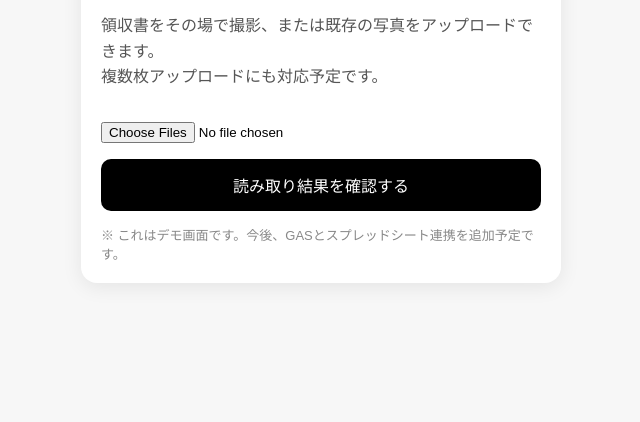
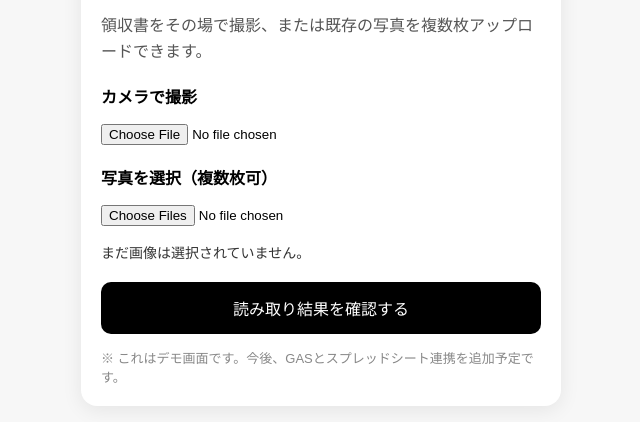
Before and after one commit to hiro-2025-0212/recept-demo, a plain HTML site: page index.html in a window 1280 px wide. Shown: the part 98-520 px from the top of the page, without its empty margins (319-959 px from the left). Drawn offline with Linux system fonts and the light colour scheme.

Commit message:
Update index.html

```diff
--- a/index.html
+++ b/index.html
@@ -29,12 +29,20 @@
       color: #555;
       line-height: 1.6;
     }
+    .section {
+      margin-top: 20px;
+    }
+    .label {
+      display: block;
+      font-weight: bold;
+      margin-bottom: 8px;
+    }
     input[type="file"] {
-      margin-top: 16px;
       width: 100%;
+      margin-top: 8px;
     }
     button {
-      margin-top: 16px;
+      margin-top: 20px;
       width: 100%;
       padding: 14px;
       border: none;
@@ -49,6 +57,12 @@
       font-size: 13px;
       color: #888;
     }
+    .preview {
+      margin-top: 16px;
+      font-size: 14px;
+      color: #333;
+      white-space: pre-line;
+    }
   </style>
 </head>
 <body>
@@ -56,11 +70,32 @@
     <div class="card">
       <h1>領収書登録デモ</h1>
       <p>
-        領収書をその場で撮影、または既存の写真をアップロードできます。<br>
-        複数枚アップロードにも対応予定です。
+        領収書をその場で撮影、または既存の写真を複数枚アップロードできます。
       </p>
 
-      <input type="file" accept="image/*" multiple capture="environment">
+      <div class="section">
+        <label class="label" for="cameraInput">カメラで撮影</label>
+        <input
+          id="cameraInput"
+          type="file"
+          accept="image/*"
+          capture="environment"
+          onchange="showSelectedFiles()"
+        >
+      </div>
+
+      <div class="section">
+        <label class="label" for="photoInput">写真を選択（複数枚可）</label>
+        <input
+          id="photoInput"
+          type="file"
+          accept="image/*"
+          multiple
+          onchange="showSelectedFiles()"
+        >
+      </div>
+
+      <div id="preview" class="preview">まだ画像は選択されていません。</div>
 
       <button onclick="alert('次に読み取り結果確認画面へ進む想定です')">
         読み取り結果を確認する
@@ -71,5 +106,35 @@
       </div>
     </div>
   </div>
+
+  <script>
+    function showSelectedFiles() {
+      const cameraFiles = document.getElementById('cameraInput').files;
+      const photoFiles = document.getElementById('photoInput').files;
+      const preview = document.getElementById('preview');
+
+      let text = '';
+
+      if (cameraFiles.length > 0) {
+        text += '【カメラで撮影】\n';
+        for (let i = 0; i < cameraFiles.length; i++) {
+          text += '- ' + cameraFiles[i].name + '\n';
+        }
+      }
+
+      if (photoFiles.length > 0) {
+        text += '【写真を選択】\n';
+        for (let i = 0; i < photoFiles.length; i++) {
+          text += '- ' + photoFiles[i].name + '\n';
+        }
+      }
+
+      if (text === '') {
+        text = 'まだ画像は選択されていません。';
+      }
+
+      preview.textContent = text;
+    }
+  </script>
 </body>
 </html>
```
